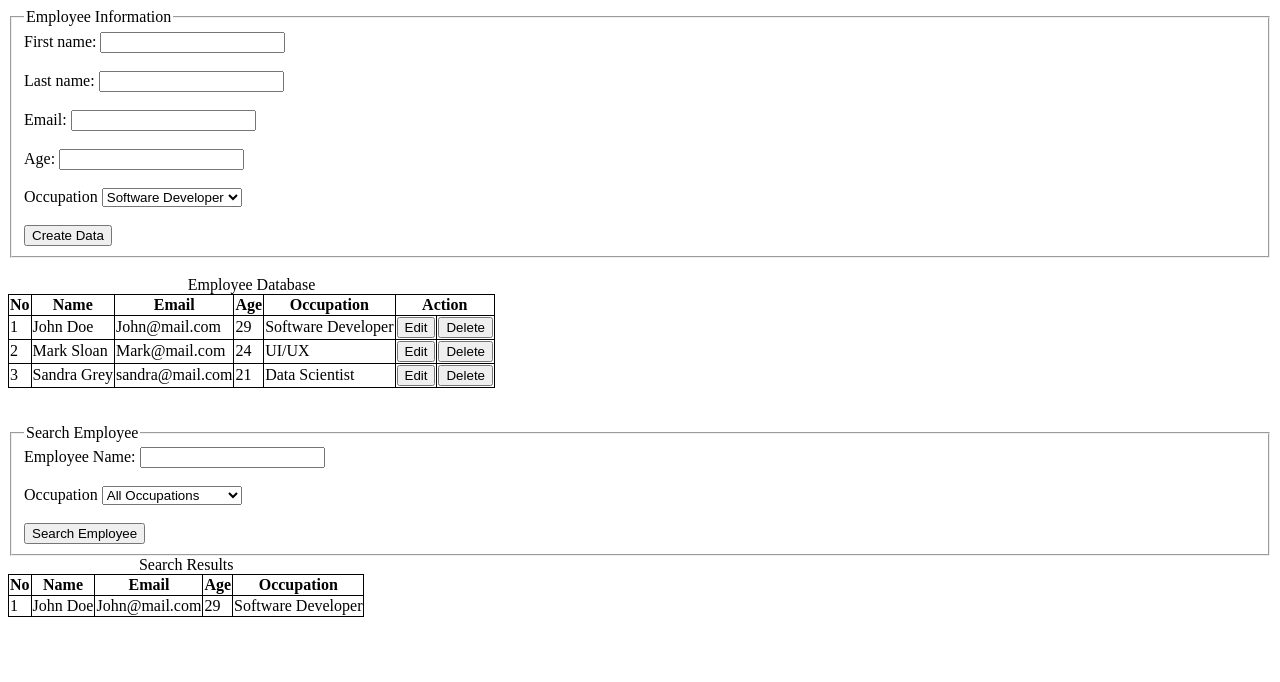
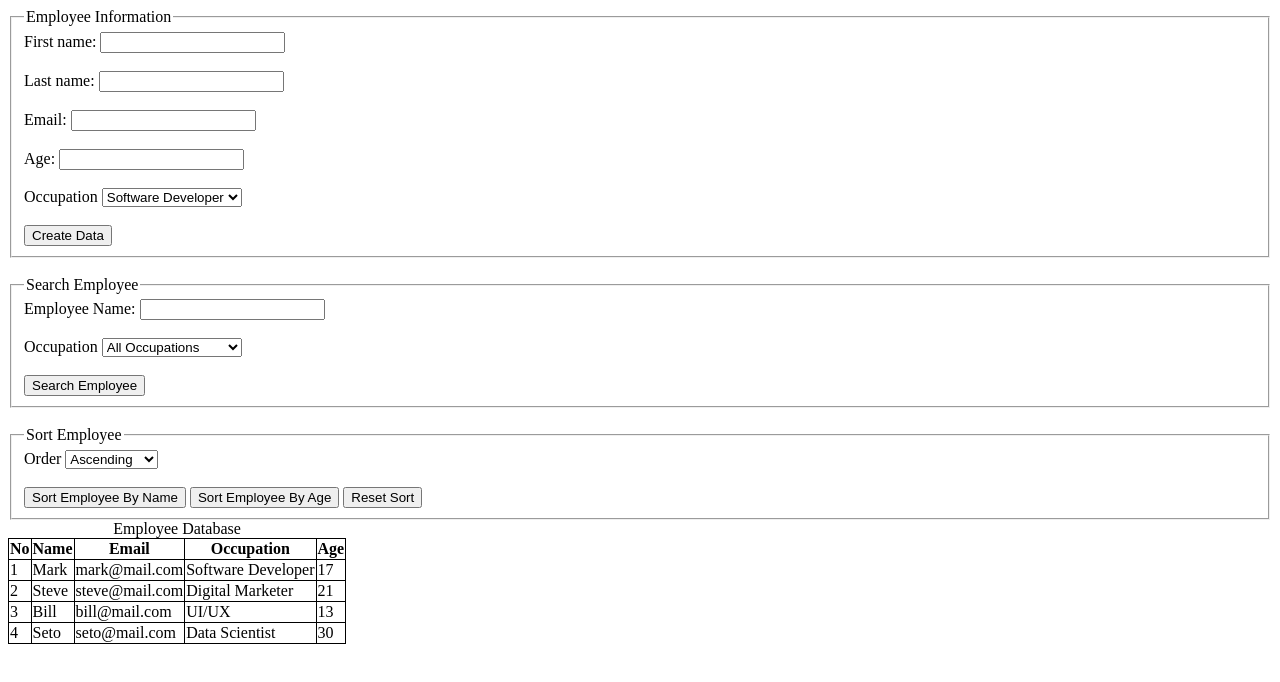
Before and after one commit to RahmanAdhitya/JCWD-2002-Employee-Database, a plain HTML site: page index.html in a window 1280 px wide. Drawn offline with Linux system fonts and the light colour scheme.

Commit message:
feat: sortEmployee belum bisa

```diff
--- a/index.html
+++ b/index.html
@@ -17,12 +17,13 @@
     </style>
     <fieldset>
       <legend>Employee Information</legend>
-      <label for="fname">First name:</label>
-      <input type="text" id="fname" name="fname" />
+      <label for="firstName">First name:</label>
+      <input type="text" id="firstName" name="firstName" />
       <br />
+      <!-- hello -->
       <br />
-      <label for="lname">Last name:</label>
-      <input type="text" id="lname" name="lname" />
+      <label for="lastName">Last name:</label>
+      <input type="text" id="lastName" name="lastName" />
       <br />
       <br />
       <label for="email">Email:</label>
@@ -42,10 +43,49 @@
       </select>
       <br />
       <br />
-      <button>Create Data</button>
+      <button onclick="addData()">Create Data</button>
     </fieldset>
 
     <br />
+
+    <fieldset>
+      <legend>Search Employee</legend>
+      <label for="searchName">Employee Name:</label>
+      <input type="text" id="searchName" name="searchName" />
+      <br />
+      <br />
+      <label for="searchOccupation">Occupation</label>
+      <select id="searchOccupation">
+        <option value="">All Occupations</option>
+        <option>Software Developer</option>
+        <option>UI/UX</option>
+        <option>Digital Marketer</option>
+        <option>Data Scientist</option>
+      </select>
+      <br />
+      <br />
+      <button onclick="searchEmployees()">Search Employee</button>
+    </fieldset>
+
+    <br />
+
+    <fieldset>
+      <legend>Sort Employee</legend>
+      <label for="sortEmployee">Order</label>
+      <select id="order">
+        <option>Ascending</option>
+        <option>Descending</option>
+      </select>
+      <br />
+      <br />
+      <button id="sortByName" onclick="sortEmployee()" value="true">
+        Sort Employee By Name
+      </button>
+      <button id="sortByAge" onclick="sortEmployee()" value="true">
+        Sort Employee By Age
+      </button>
+      <button>Reset Sort</button>
+    </fieldset>
 
     <table>
       <caption>
@@ -56,107 +96,138 @@
           <th>No</th>
           <th>Name</th>
           <th>Email</th>
+          <th>Occupation</th>
           <th>Age</th>
-          <th>Occupation</th>
-          <th colspan="2">Action</th>
         </tr>
       </thead>
 
       <tbody id="employeeDatabase"></tbody>
     </table>
 
-    <br />
-    <br />
-
-    <fieldset>
-      <legend>Search Employee</legend>
-      <label for="fname">Employee Name:</label>
-      <input type="text" id="fname" name="fname" />
-      <br />
-      <br />
-      <label for="occupation">Occupation</label>
-      <select id="occupation">
-        <option>All Occupations</option>
-        <option>Software Developer</option>
-        <option>UI/UX</option>
-        <option>Digital Marketer</option>
-        <option>Data Scientist</option>
-      </select>
-      <br />
-      <br />
-      <button>Search Employee</button>
-    </fieldset>
-
-    <table>
-      <caption>
-        Search Results
-      </caption>
-      <thead>
-        <tr>
-          <th>No</th>
-          <th>Name</th>
-          <th>Email</th>
-          <th>Age</th>
-          <th>Occupation</th>
-        </tr>
-      </thead>
-
-      <tbody>
-        <tr>
-          <td>1</td>
-          <td>John Doe</td>
-          <td>John@mail.com</td>
-          <td>29</td>
-          <td>Software Developer</td>
-        </tr>
-      </tbody>
-    </table>
     <script>
       class Employee {
-        constructor(firstName, lastName, email, age, occupation) {
-          this.firstName = firstName;
-          this.lastName = lastName;
+        constructor(fullName, occupation, email, age) {
+          this.fullName = fullName;
           this.email = email;
           this.age = age;
           this.occupation = occupation;
         }
       }
 
-      let data = [
-        new Employee("John", "Doe", "John@mail.com", 29, "Software Developer"),
-        new Employee("Mark", "Sloan", "Mark@mail.com", 24, "UI/UX"),
-        new Employee("Sandra", "Grey", "sandra@mail.com", 21, "Data Scientist"),
+      let employeeDatabase = [
+        new Employee("Mark", "Software Developer", "mark@mail.com", 17),
+        new Employee("Steve", "Digital Marketer", "steve@mail.com", 21),
+        new Employee("Bill", "UI/UX", "bill@mail.com", 13),
+        new Employee("Seto", "Data Scientist", "seto@mail.com", 30),
       ];
 
-      const renderData = () => {
+      const renderData = (dataToRender = []) => {
         let htmlResult = "";
-        data.forEach((val, idx) => {
+
+        dataToRender.forEach((val, idx) => {
           htmlResult += `
             <tr>
-
               <td>${idx + 1}</td>
-        <td>${val.firstName} ${val.lastName}</td>
+              <td>${val.fullName}</td>
               <td>${val.email}</td>
+              <td>${val.occupation}</td>
               <td>${val.age}</td>
-        <td>${val.occupation} </td>
-        <td><button>Edit</button></td>
-        <td><button>Delete</button></td>
             </tr>
           `;
         });
 
         document.getElementById("employeeDatabase").innerHTML = htmlResult;
       };
-      renderData();
+
+      const addData = () => {
+        const firstName = document.getElementById("firstName").value;
+        const lastName = document.getElementById("lastName").value;
+        const email = document.getElementById("email").value;
+        const age = document.getElementById("age").value;
+        const occupation = document.getElementById("occupation").value;
+
+        const newEmployee = new Employee(
+          `${firstName} ${lastName}`,
+          occupation,
+          email,
+          age
+        );
+
+        employeeDatabase.push(newEmployee);
+
+        renderData(employeeDatabase);
+      };
+
+      renderData(employeeDatabase);
+
+      const searchEmployees = () => {
+        let searchEmployeeNameValue =
+          document.getElementById("searchName").value;
+        let searchEmployeeOccupationValue =
+          document.getElementById("searchOccupation").value;
+
+        let filteredData = employeeDatabase.filter((val) => {
+          return (
+            val.fullName
+              .toLowerCase()
+              .includes(searchEmployeeNameValue.toLowerCase()) &&
+            val.occupation
+              .toLowerCase()
+              .includes(searchEmployeeOccupationValue.toLowerCase())
+          );
+        });
+
+        renderData(filteredData);
+      };
+
+      const sortEmployee = (sortOrderValue, sortBy) => {
+        sortOrderValue = document.getElementById("order").value;
+        let sortByName = document.getElementById("sortByName").value;
+        let sortByAge = document.getElementById("sortByAge").value;
+
+        let sortData = () => {
+          if (sortByName && sortOrderValue == "Ascending") {
+            employeeDatabase.sort((a, b) =>
+              a.firstName > b.firstName ? 1 : -1
+            );
+          } else if (sortByName && sortOrderValue == "Descending") {
+            employeeDatabase.sort((a, b) =>
+              a.firstName < b.firstName ? 1 : -1
+            );
+          } else if (sortByAge && sortOrderValue == "Ascending") {
+            employeeDatabase.sort((a, b) => (a.age > b.age ? 1 : -1));
+          } else if (sortByAge && sortOrderValue == "Descending") {
+            employeeDatabase.sort((a, b) => (a.age > b.age ? 1 : -1));
+          }
+          return sortData;
+          console.log(sortData);
+        };
+        renderData(sortData);
+      };
     </script>
   </body>
 </html>
 
 <!--
-  feat -> feature, digunakan ketika ada peruabahan fitur.
-  fix -> digunakan ketika melakukan bugfix.
-  ui-> digunakan ketika ada perubahan tampilan.
-  docs -> digunakan ketika ada perubahan dokumentasi.
-  chore-> digunakan ketka merapikan tetapi tidak merubah fungsi.
-  ref -> digunakan ketika melakukan perubahan fitur atau optimalisasi.
+  1. Inisialisasi Repository (Sekali saja)
+    a. git init
+    b. git remote add origin <URL_GITHUB_REPO>
+  2. Setiap ada perubahan file
+    a. git add .
+    b. git commit -m "<MESSAGE>"
+    c. git push origin main
+
+  3. Mac users (sekali seumur hidup)
+    a. git config --global init.defaultBranch main
+    b. git branch -m main
  -->
+
+<!--
+   feat -> feature. Digunakan ketika ada perubahan di fitur.
+   fix -> digunakan ketika melakukan bugfix
+   ui -> digunakan ketika ada perubahan tampilan
+   docs -> digunakan ketika ada perubahan dokumentasi
+   chore -> digunakan ketika merapikan tetapi tidak mengubah
+            fungsi
+   ref -> digunakan ketika melakukan perapihan fitur atau optimasi
+  -->
```
Lines whose indentation alone changed are shown as unchanged.
